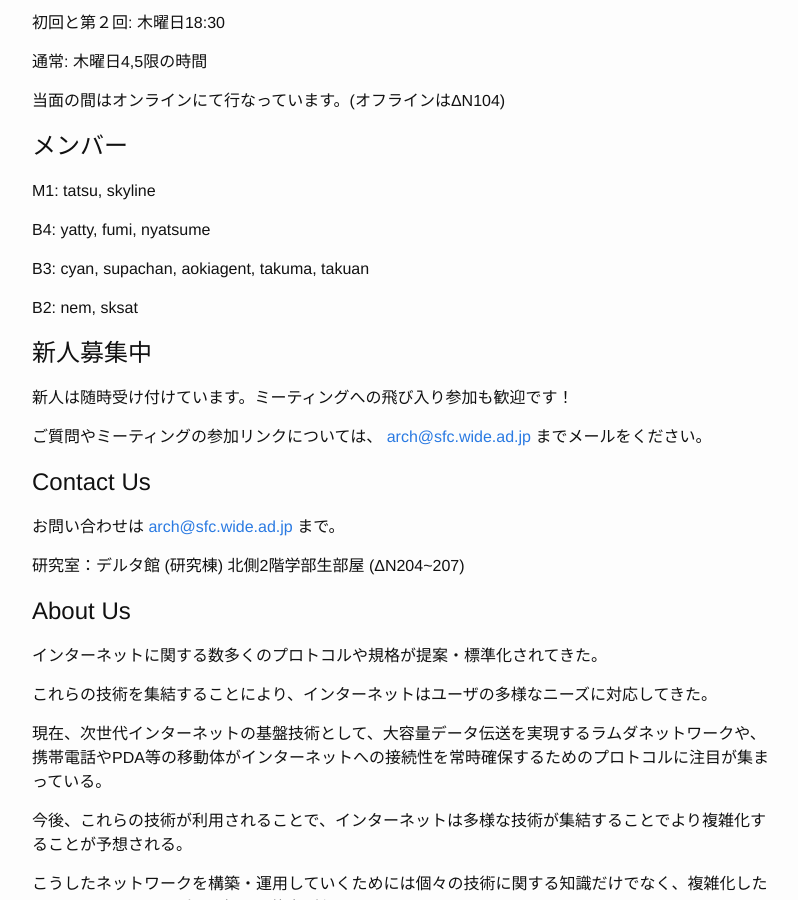
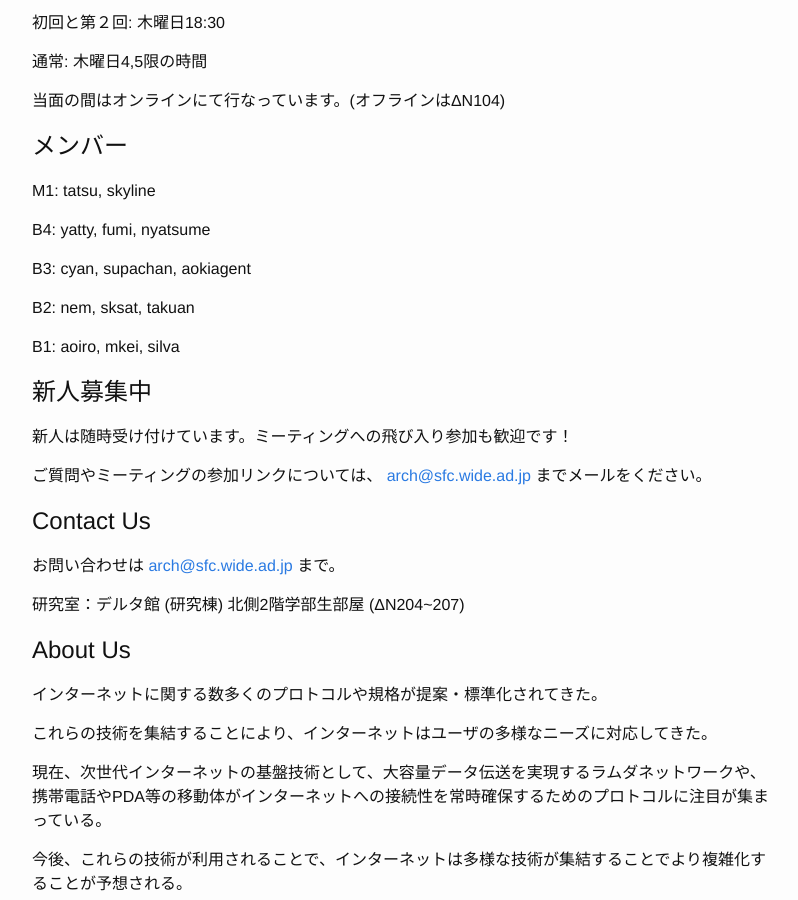
Before and after one commit to sfc-arch/sfc-arch.github.io, a Jekyll site: the page built from index.md, in a window 1280 px wide and 900 px high, scrolled down 504 px. Shown: the whole window, without its empty margins (238-1036 px from the left). Built offline with Jekyll 4.4.1, drawn with Linux system fonts in a browser that asks for light colours.

Commit message:
Update index.md
- Freshmen's names added
- Corrected takuan's grade

```diff
--- a/index.md
+++ b/index.md
@@ -17,9 +17,11 @@ M1: tatsu, skyline
 
 B4: yatty, fumi, nyatsume
 
-B3: cyan, supachan, aokiagent, takuma, takuan
+B3: cyan, supachan, aokiagent
 
-B2: nem, sksat
+B2: nem, sksat, takuan
+
+B1: aoiro, mkei, silva
 
 # 新人募集中
 新人は随時受け付けています。ミーティングへの飛び入り参加も歓迎です！
```
